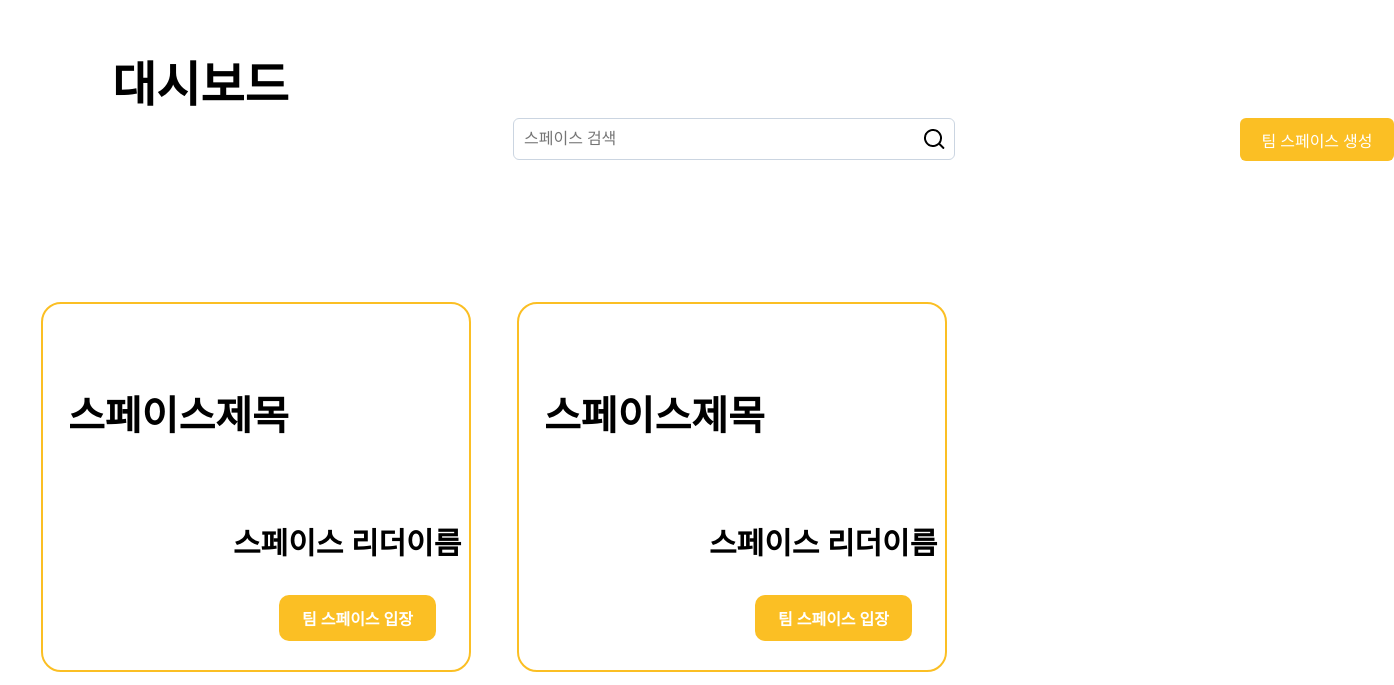
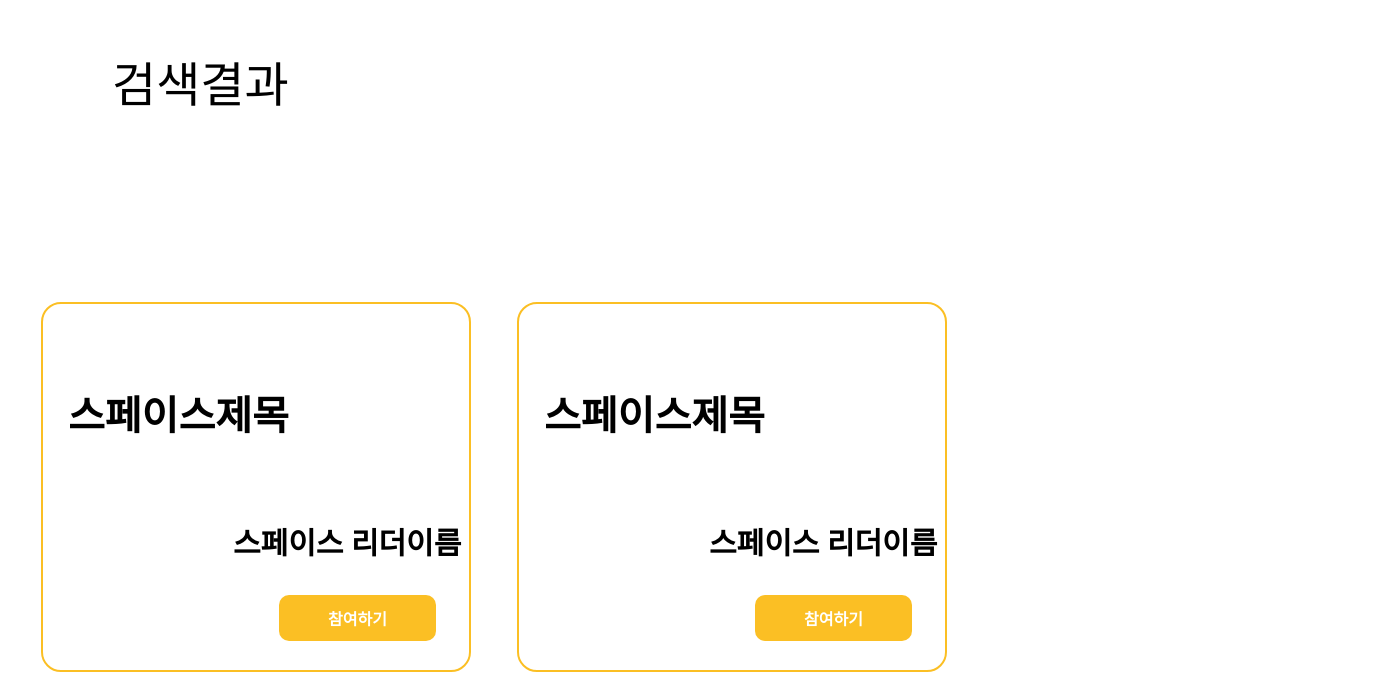
Before and after one commit to DailyScrumByProgrammers/modas-frontend, a React (Create React App) app: page /search in a window 1280 px wide. Shown: the part 115-800 px from the top of the page, 1394 px wide, since content can reach past the window. Built offline with nearby package versions, Linux system fonts and the light colour scheme; a web font is replaced by a local one.

Commit message:
Feat: 검색결과 페이지
- 스페이스는 공통으로 사용해서 component로 뺐음

```diff
--- a/package.json
+++ b/package.json
@@ -10,6 +10,7 @@
     "cors": "^2.8.5",
     "react": "^18.3.1",
     "react-dom": "^18.3.1",
+    "react-router-dom": "^6.26.2",
     "react-scripts": "5.0.1",
     "web-vitals": "^2.1.4"
   },
--- a/src/App.js
+++ b/src/App.js
@@ -2,7 +2,9 @@
 
 import axios from "axios";
 import React, { useState, useEffect } from "react";
+import { BrowserRouter as Router, Route, Routes } from "react-router-dom";
 import Dashboard from "./pages/dashBoard";
+import Search from "./pages/search";
 
 function App() {
   const sendRequest = async () => {
@@ -16,9 +18,13 @@ function App() {
   });
 
   return (
-    <div className="App">
-      <Dashboard />;
-    </div>
+    <Router>
+      <Routes>
+        <Route path="/dash-board" element={<Dashboard />} />{" "}
+        {/* 대시보드 페이지 */}
+        <Route path="/search" element={<Search />} /> {/* 검색 페이지 */}
+      </Routes>
+    </Router>
   );
 }
 
--- /dev/null
+++ b/src/components/space.js
@@ -0,0 +1,91 @@
+function Space({ index, buttonText }) {
+  return (
+    <div
+      style={{
+        width: "430px",
+        height: "370px",
+        borderRadius: "20px",
+        border: "2px solid #FBBF24",
+        margin: "23px", // 간격 추가
+        boxSizing: "border-box",
+        position: "relative",
+      }}
+    >
+      {/* 각 Space의 내용 */}
+      <div>
+        <p
+          style={{
+            position: "absolute",
+            left: "25px",
+            top: "40px",
+            fontFamily: "Noto Sans KR",
+            fontSize: "40px",
+            color: "#000000",
+            fontWeight: 700,
+          }}
+        >
+          스페이스제목
+        </p>
+        <p
+          style={{
+            position: "absolute",
+            left: "190px",
+            top: "185px",
+            fontFamily: "Noto Sans KR",
+            fontSize: "30px",
+            color: "#000000",
+            fontWeight: 700,
+          }}
+        >
+          스페이스 리더이름
+        </p>
+      </div>
+      <button
+        style={{
+          position: "absolute",
+          left: "236px",
+          top: "291px",
+          width: "157px",
+          height: "46px",
+          backgroundColor: "#FBBF24",
+          color: "white",
+          border: "none",
+          borderRadius: "10px",
+          fontFamily: "Noto Sans KR",
+          fontSize: "16px",
+          fontWeight: 700,
+          display: "flex",
+          alignItems: "center",
+          justifyContent: "center",
+          cursor: "pointer",
+        }}
+      >
+        {buttonText}
+      </button>
+    </div>
+  );
+}
+
+function SpaceContainer({ buttonText }) {
+  const spaces = Array.from({ length: 10 }); // 10개의 Space 생성
+
+  return (
+    <div
+      style={{
+        position: "absolute",
+        top: "376px",
+        overflowY: "scroll", // 세로 스크롤 가능
+        display: "flex",
+        flexWrap: "wrap", // 여러 줄로 나열
+        padding: "10px", // 패딩 추가
+        boxSizing: "border-box", // 패딩 및 테두리 포함
+      }}
+    >
+      {spaces.map((_, index) => (
+        <Space key={index} index={index} buttonText={buttonText} />
+      ))}
+    </div>
+  );
+}
+
+export default SpaceContainer;
--- a/src/pages/dashBoard.js
+++ b/src/pages/dashBoard.js
@@ -1,5 +1,6 @@
 import React from "react";
 import "../fonts/fonts.css";
+import SpaceContainer from "../components/space";
 
 function Dashboard() {
   return (
@@ -7,7 +8,7 @@ function Dashboard() {
       <Title />
       <Search />
       <CreateSpaceButton />
-      <SpaceContainer />
+      <SpaceContainer buttonText="팀 스페이스 입장" />
     </div>
   );
 }
@@ -99,93 +100,4 @@ function CreateSpaceButton() {
   );
 }
 
-function Space({ index }) {
-  return (
-    <div
-      style={{
-        width: "430px",
-        height: "370px",
-        borderRadius: "20px",
-        border: "2px solid #FBBF24",
-        margin: "23px", // 간격 추가
-        boxSizing: "border-box",
-        position: "relative",
-      }}
-    >
-      {/* 각 Space의 내용 */}
-      <div>
-        <p
-          style={{
-            position: "absolute",
-            left: "25px",
-            top: "40px",
-            fontFamily: "Noto Sans KR",
-            fontSize: "40px",
-            color: "#000000",
-            fontWeight: 700,
-          }}
-        >
-          스페이스제목
-        </p>
-        <p
-          style={{
-            position: "absolute",
-            left: "190px",
-            top: "185px",
-            fontFamily: "Noto Sans KR",
-            fontSize: "30px",
-            color: "#000000",
-            fontWeight: 700,
-          }}
-        >
-          스페이스 리더이름
-        </p>
-      </div>
-      <button
-        style={{
-          position: "absolute",
-          left: "236px",
-          top: "291px",
-          width: "157px",
-          height: "46px",
-          backgroundColor: "#FBBF24",
-          color: "white",
-          border: "none",
-          borderRadius: "10px",
-          fontFamily: "Noto Sans KR",
-          fontSize: "16px",
-          fontWeight: 700,
-          display: "flex",
-          alignItems: "center",
-          justifyContent: "center",
-          cursor: "pointer",
-        }}
-      >
-        팀 스페이스 입장
-      </button>
-    </div>
-  );
-}
-function SpaceContainer() {
-  const spaces = Array.from({ length: 10 }); // 10개의 Space 생성
-
-  return (
-    <div
-      style={{
-        position: "absolute",
-        top: "376px",
-        overflowY: "scroll", // 세로 스크롤 가능
-        display: "flex",
-        flexWrap: "wrap", // 여러 줄로 나열
-        padding: "10px", // 패딩 추가
-        boxSizing: "border-box", // 패딩 및 테두리 포함
-      }}
-    >
-      {spaces.map((_, index) => (
-        <Space key={index} index={index} />
-      ))}
-    </div>
-  );
-}
-
 export default Dashboard;
--- /dev/null
+++ b/src/pages/search.js
@@ -0,0 +1,62 @@
+import React from "react";
+import "../fonts/fonts.css";
+import SpaceContainer from "../components/space";
+
+function Search() {
+  return (
+    <div style={{ position: "relative", width: "100%", height: "100vh" }}>
+      <Title />
+      <CreateSpaceButton />
+      <SpaceContainer buttonText="참여하기" />
+    </div>
+  );
+}
+
+function Title() {
+  return (
+    <div
+      style={{
+        position: "absolute",
+        left: "104px",
+        top: "153px",
+        fontFamily: "Noto Sans KR",
+        fontSize: "48px",
+        fontWeight: 500,
+      }}
+    >
+      <p style={{ margin: 0 }}>검색결과</p>
+    </div>
+  );
+}
+
+function CreateSpaceButton({ isLoggedIn }) {
+  if (!isLoggedIn) {
+    return null;
+  }
+  return (
+    <button
+      style={{
+        position: "absolute",
+        left: "1232px",
+        top: "225px",
+        width: "154px",
+        height: "43px",
+        backgroundColor: "#FBBF24",
+        color: "white",
+        border: "none",
+        borderRadius: "6px",
+        fontFamily: "Noto Sans KR",
+        fontSize: "16px",
+        fontWeight: 500,
+        display: "flex",
+        alignItems: "center",
+        justifyContent: "center",
+        cursor: "pointer",
+      }}
+    >
+      팀 스페이스 생성
+    </button>
+  );
+}
+
+export default Search;
```
Also changed, not shown: 1 other file (tests, documents, lock files or other folders).
